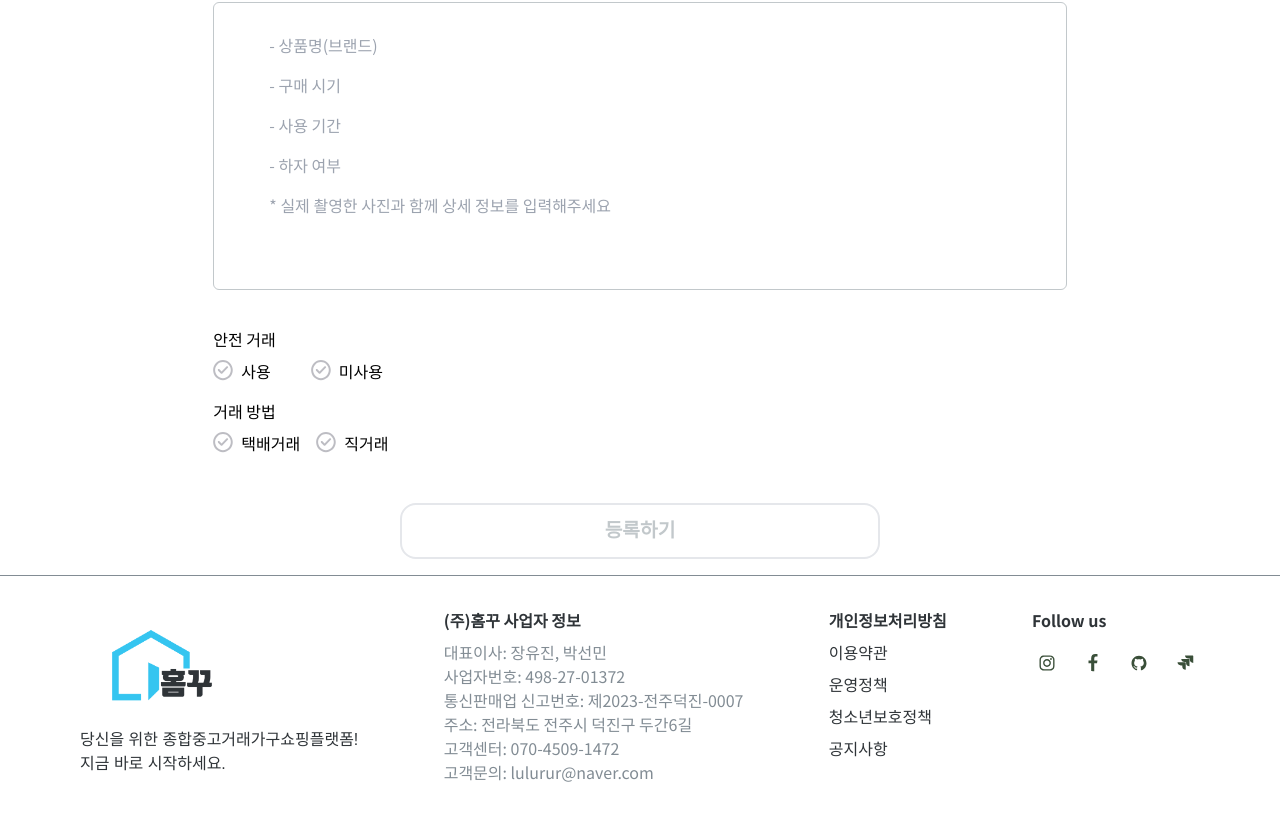
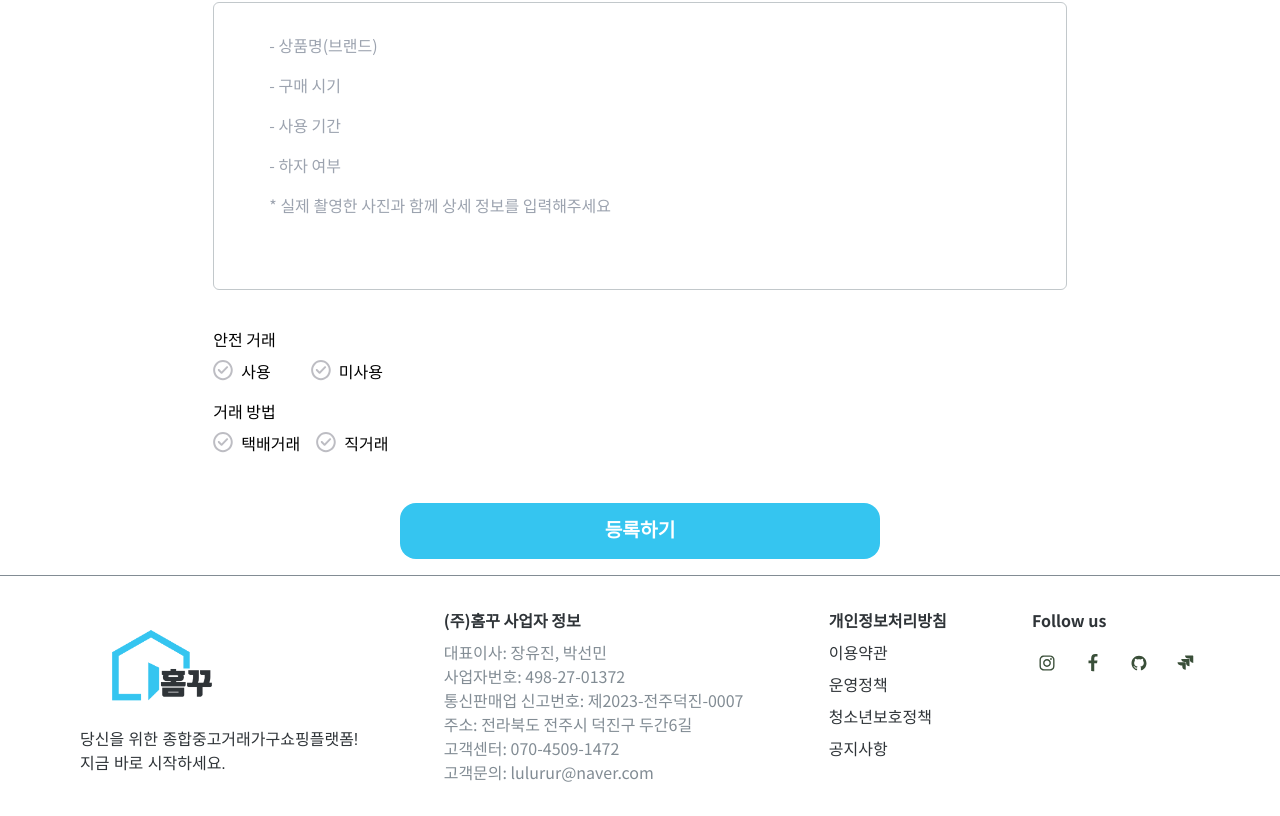
Before and after one commit to SSAFY-HOMEGGU/homeggu, a Next.js app in the folder frontend/: page /sell in a window 1280 px wide. Shown: the part 1100-1916 px from the top of the page. Built offline with nearby package versions, Linux system fonts and the light colour scheme; a web font is replaced by a local one.

Commit message:
fix: 이미지 등록 없이 test

```diff
--- a/frontend/src/app/(pages)/sell/page.js
+++ b/frontend/src/app/(pages)/sell/page.js
@@ -208,7 +208,7 @@ export default function Sell() {
   } = useProductStore();
 
   // 폼 유효성 검사
-  const isFormValid = sellService.validateForm(getFormData());
+  // const isFormValid = sellService.validateForm(getFormData());
 
   useEffect(() => {
     console.log('상품 등록 데이터',getFormData())
@@ -227,7 +227,7 @@ export default function Sell() {
   };
 
   const handleSubmit = async () => {
-    if (!isFormValid) return;
+    // if (!isFormValid) return;
 
     try {
       setIsLoading(true);
@@ -275,7 +275,17 @@ export default function Sell() {
       />
 
       <div className="flex justify-center my-4">
-        {isFormValid ? (
+
+          <BlueButton
+            width="w-[30rem]"
+            height="h-[3.5rem]"
+            onClick={handleSubmit}
+            disabled={isLoading}
+          >
+            {isLoading ? '처리 중...' : '등록하기'}
+          </BlueButton>
+
+        {/* {isFormValid ? (
           <BlueButton
             width="w-[30rem]"
             height="h-[3.5rem]"
@@ -293,7 +303,7 @@ export default function Sell() {
           >
             등록하기
           </WhiteButton>
-        )}
+        )} */}
       </div>
 
       {/* <ConversionStatus /> */}
--- a/frontend/src/app/(pages)/sell/services/ModelReadyModal.js
+++ b/frontend/src/app/(pages)/sell/services/ModelReadyModal.js
@@ -230,7 +230,7 @@ const ModelReadyModal = ({ isOpen, onClose, objUrl, productId }) => {
   };
 
   return (
-    <div className="fixed inset-0 bg-black bg-opacity-50 flex items-center justify-center">
+    <div className="fixed inset-0 bg-black bg-opacity-50 flex items-center justify-center z-50">
       <div className="bg-white p-6 rounded-lg max-w-md w-full mx-4">
         <div className="flex justify-between items-center mb-4">
           <h2 className="text-xl font-bold">3D 모델 다운로드</h2>
```
